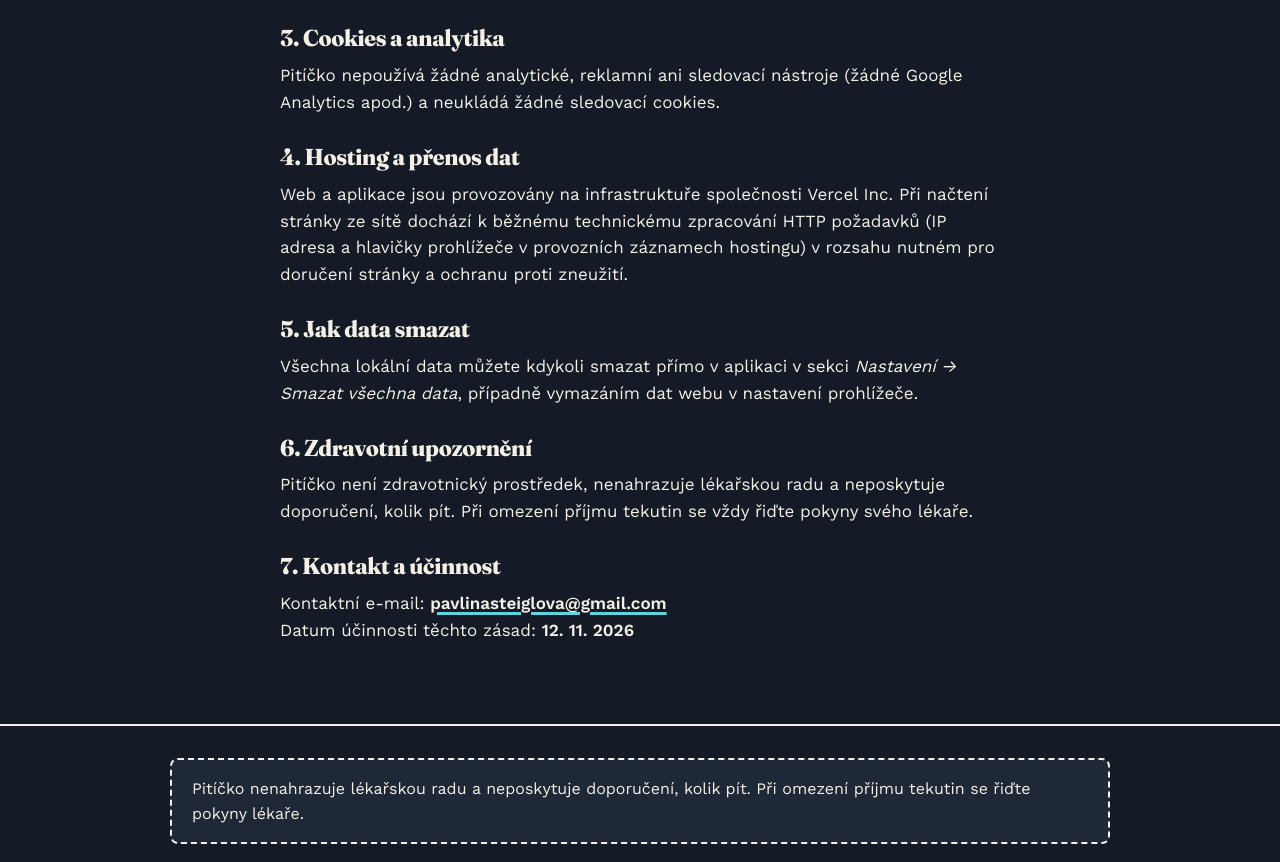
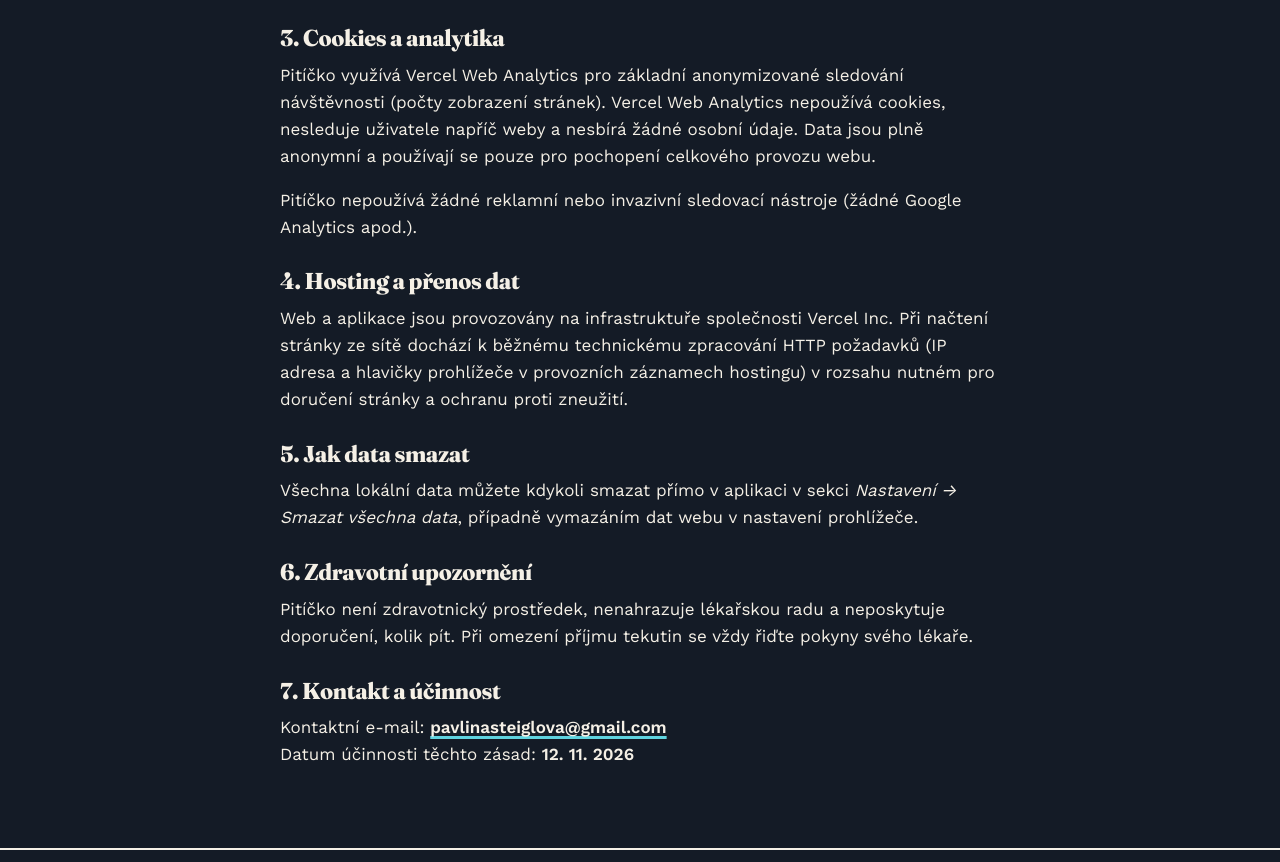
Before and after one commit to Gastronebe/piticko, a plain HTML site: page ochrana-soukromi/index.html in a window 1280 px wide. Shown: the part 986-1848 px from the top of the page. Drawn offline with Linux system fonts and the light colour scheme.

Commit message:
Install and configure Vercel Web Analytics
## Vercel Web Analytics Installation Complete

### Summary
Successfully installed and configured Vercel Web Analytics for the Piticko static HTML project.

### Implementation Approach
After fetching the latest official Vercel documentation, I identified that this project is a vanilla HTML/JavaScript static site without a build system or package manager. Following Vercel's recommended approach for static sites, I implemented the CDN-based analytics solution.

### Files Modified

1. **index.html** (Landing page)
   - Added Vercel Analytics script tag in the `<head>` section
   - Script: `<script defer src="https://cdn.vercel-insights.com/v1/script.js"></script>`

2. **app/index.html** (Main application)
   - Added Vercel Analytics script tag in the `<head>` section
   - Script: `<script defer src="https://cdn.vercel-insights.com/v1/script.js"></script>`

3. **ochrana-soukromi/index.html** (Privacy policy page)
   - Added Vercel Analytics script tag in the `<head>` section
   - Script: `<script defer src="https://cdn.vercel-insights.com/v1/script.js"></script>`
   - **Updated privacy policy text** to disclose the use of Vercel Web Analytics, explaining that it:
     - Provides anonymized page view tracking
     - Does not use cookies
     - Does not track users across sites
     - Does not collect personal data

### Why This Implementation
- **No npm package needed**: This is a static HTML site without a build system, so the CDN approach is the appropriate method
- **defer attribute**: Ensures the analytics script loads asynchronously without blocking page rendering
- **Privacy-conscious**: Vercel Web Analytics is privacy-friendly (no cookies, no cross-site tracking)
- **Complete coverage**: All three HTML pages now have analytics tracking

### Next Steps for Project Owner
1. Enable Web Analytics in the Vercel project dashboard (Project Settings → Analytics)
2. After enabling, analytics data will automatically start collecting on the next deployment
3. View analytics data in the Vercel dashboard under the Analytics tab

### Technical Details
- Implementation method: CDN script injection (recommended by Vercel for static sites)
- Script source: https://cdn.vercel-insights.com/v1/script.js
- No package.json modifications required (static site)
- No build step required
- Privacy policy updated to maintain transparency with users

Co-authored-by: Vercel <vercel[bot]@users.noreply.github.com>

```diff
--- a/ochrana-soukromi/index.html
+++ b/ochrana-soukromi/index.html
@@ -9,6 +9,7 @@
   <meta name="color-scheme" content="dark">
   <link rel="icon" href="/app/icons/favicon.svg" type="image/svg+xml">
   <link rel="stylesheet" href="/landing.css">
+  <script defer src="https://cdn.vercel-insights.com/v1/script.js"></script>
 </head>
 <body>
   <header class="wrap site-header">
@@ -46,7 +47,8 @@
     </ul>
 
     <h2>3. Cookies a analytika</h2>
-    <p>Pitíčko nepoužívá žádné analytické, reklamní ani sledovací nástroje (žádné Google Analytics apod.) a neukládá žádné sledovací cookies.</p>
+    <p>Pitíčko využívá Vercel Web Analytics pro základní anonymizované sledování návštěvnosti (počty zobrazení stránek). Vercel Web Analytics nepoužívá cookies, nesleduje uživatele napříč weby a nesbírá žádné osobní údaje. Data jsou plně anonymní a používají se pouze pro pochopení celkového provozu webu.</p>
+    <p>Pitíčko nepoužívá žádné reklamní nebo invazivní sledovací nástroje (žádné Google Analytics apod.).</p>
 
     <h2>4. Hosting a přenos dat</h2>
     <p>Web a aplikace jsou provozovány na infrastruktuře společnosti Vercel Inc. Při načtení stránky ze sítě dochází k běžnému technickému zpracování HTTP požadavků (IP adresa a hlavičky prohlížeče v provozních záznamech hostingu) v rozsahu nutném pro doručení stránky a ochranu proti zneužití.</p>
```
Also changed, not shown: app/index.html (+1 -0 lines), index.html (+1 -0 lines).
